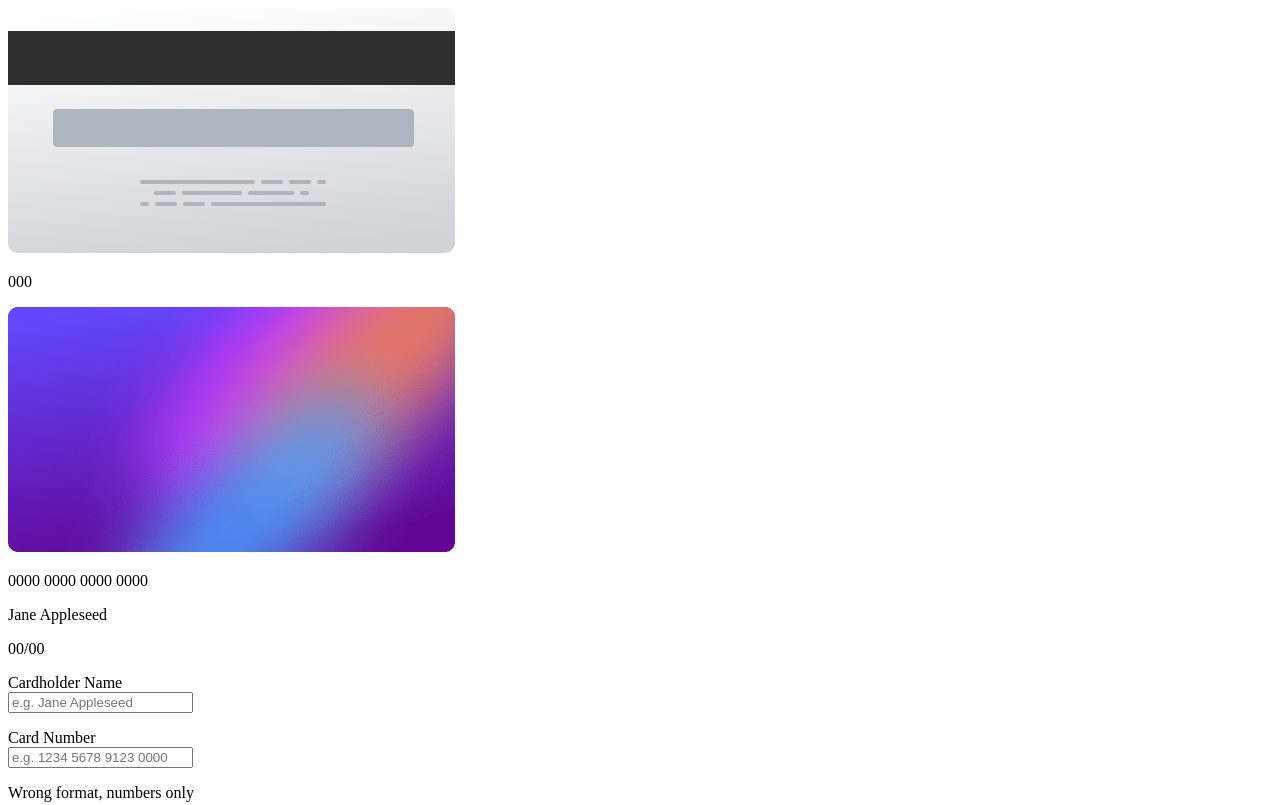
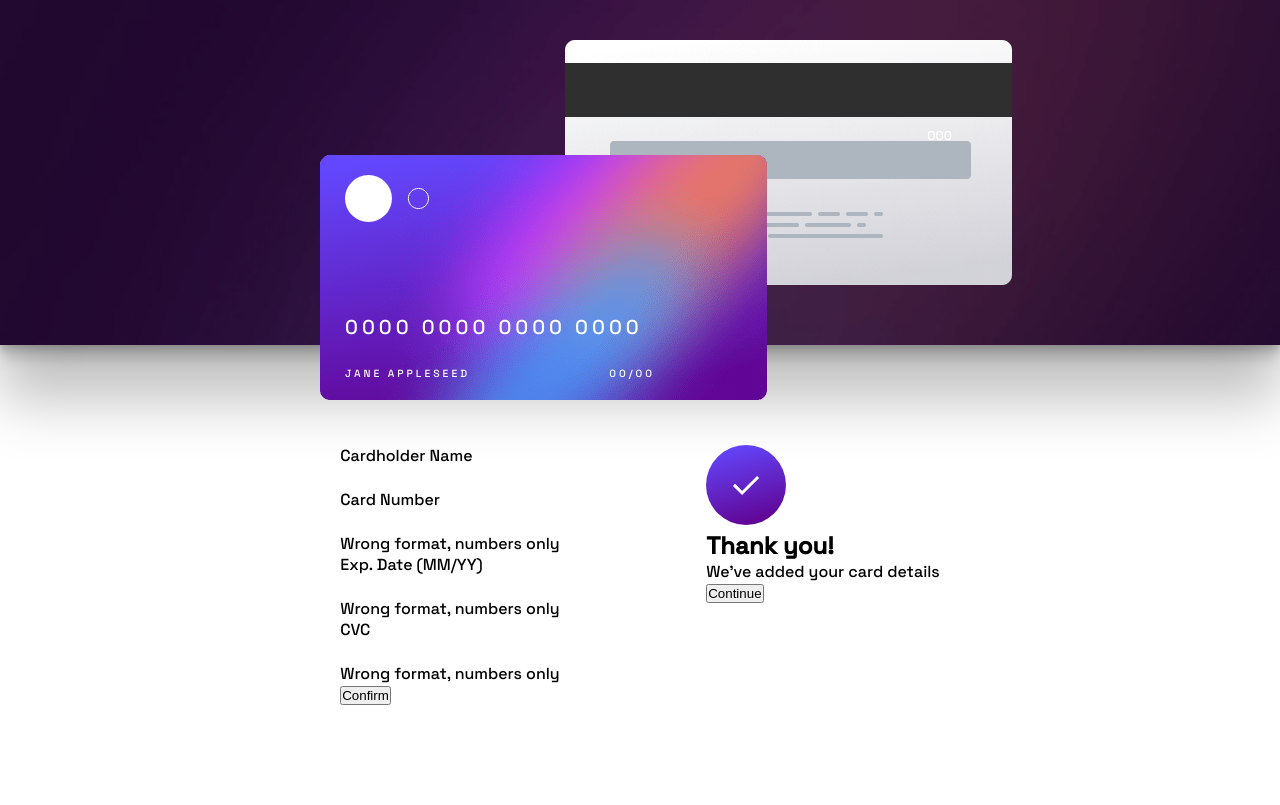
Before and after one commit to Glenda9031/Interactive_Card_Details_Main_2, a plain HTML site: page index.html in a window 1280 px wide. Shown: the top 805 px of the page. Drawn offline with Linux system fonts and the light colour scheme.

Commit message:
Update style.css

```diff
--- a/css/style.css
+++ b/css/style.css
@@ -1 +1,152 @@
 @import url('https://fonts.googleapis.com/css2?family=Space+Grotesk:wght@500&display=swap');
+
+*,
+*::after,
+*::before {
+    box-sizing: border-box;
+    margin: 0;
+    padding: 0;
+}
+
+:root {
+    --active-input-borders: linear-gradient(hsl(249, 99%, 64%), hsl(278, 94%, 30%));
+    --input-errors: hsl(0, 100%, 66%);
+    --neutral-200: hsl(270, 3%, 87%);
+    --neutral-500: hsl(279, 6%, 55%);
+    --neutral-800: hsl(278, 68%, 11%);
+ }
+
+body {
+    font-family: 'Space Grotesk', sans-serif;
+}
+
+.section-one {
+    background-image: url(../images/bg-main-mobile.png);
+    background-repeat: no-repeat;
+    background-size: cover;
+    color: #fff;
+    box-shadow: rgba(0, 0, 0, 0.25) 0px 54px 55px, rgba(0, 0, 0, 0.12) 0px -12px 30px, rgba(0, 0, 0, 0.12) 0px 4px 6px, rgba(0, 0, 0, 0.17) 0px 12px 13px, rgba(0, 0, 0, 0.09) 0px -3px 5px;
+ }
+
+ .cards {
+    padding: 2.5rem 1.25rem 3.75rem 1.25rem;
+    text-align: right;
+    position: relative;
+    display: flex;
+    justify-content: flex-end;
+ }
+
+ .card-back {
+    position: relative;
+    display: flex;
+    justify-content: flex-end;
+ }
+
+ .card-back img, .card-front img{
+    width: 100%;
+ }
+
+ .card-back-code {
+    font-size: 0.8rem;
+    position: absolute;
+    top: 5.4375rem;
+    right: 3.75rem;
+ }
+
+.card-front {
+    position: absolute;
+    padding-right: 20px;
+    bottom: -3.75rem;
+    left: 1.875rem;
+ }
+
+ .card-logo, .card-front-code, .card-name, .expiration-date {
+    position: absolute;
+ }
+
+ .card-logo, .card-front-code, .card-name {
+    left: 1.5625rem;
+ }
+
+ .card-logo {
+    top: 1.25rem;
+    height: 2.9375rem;
+    max-width: 5.25rem;
+ }
+
+ .card-front-code {
+    bottom: 4.0625rem;
+
+    font-size: 1.25rem;
+    letter-spacing: .25rem;
+ }
+
+ .card-name, .expiration-date {
+    bottom: 1.5625rem;
+
+    text-transform: uppercase;
+    font-size: 0.65rem;
+    letter-spacing: .1875rem;
+ }
+
+ .expiration-date {
+    right: 8.25rem;
+ }
+
+
+@media (max-width: 28.75rem) {
+    .card-back-code {
+        font-size: 0.6rem;
+        top: 4.7188rem;
+    }
+
+    .card-front-code {
+        font-size: 1rem;
+    }
+
+    .card-name, .expiration-date {
+        font-size: 0.5rem;
+    }
+}
+
+@media (min-width: 43.75rem) {
+    .card-back {
+        left: -15%;
+    }
+
+    .card-front {
+        left: 20%;
+    }
+}
+
+@media (min-width: 62.5rem) {
+    .card-back {
+        left: -20%;
+    }
+
+    .card-front {
+        left: 25%;
+    }
+}
+
+.section-two {
+    margin: 6.25rem 1.5625rem 3.125rem 1.5625rem;
+    display: flex;
+    justify-content: center;
+}
+
+.input-border {
+    background: var(--active-input-borders);
+    padding: .0625rem;
+    border-radius: .3125rem;
+    max-width: 28.125rem;
+}
+
+.input-border-display {
+    visibility: hidden;
+}
+
+.container-input-date {
+    display: flex;
+    width: 100%;
+}
```
